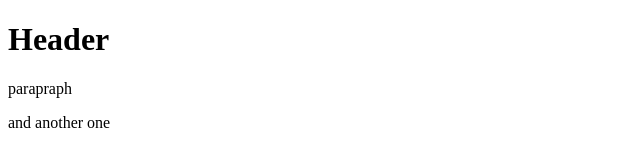
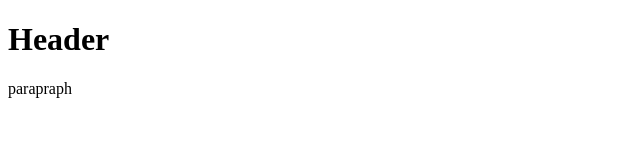
Before and after one commit to mks-marty/git-test, a website: page index.html in a window 1280 px wide. Shown: the whole page, without its empty margins (0-640 px from the left). Drawn offline with Linux system fonts and the light colour scheme.

```diff
--- a/index.html
+++ b/index.html
@@ -3,6 +3,5 @@
     <body>
         <h1>Header</h1>
         <p>parapraph</p>
-        <p>and another one</p>
     </body>
 </html>
```
Also changed, not shown: package.json (added, +24 -0 lines), 2 other files.
